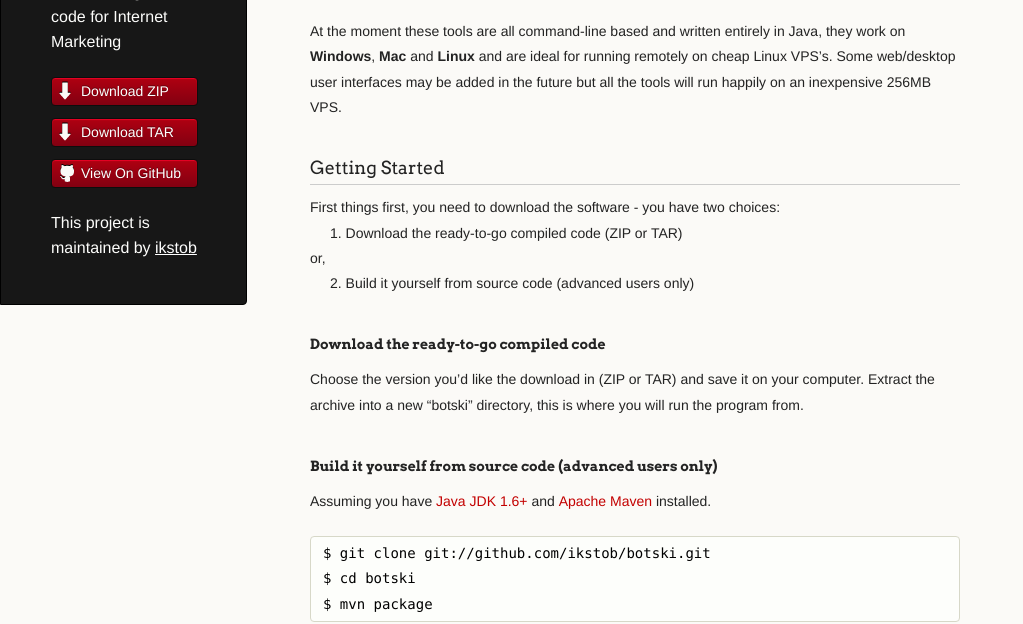
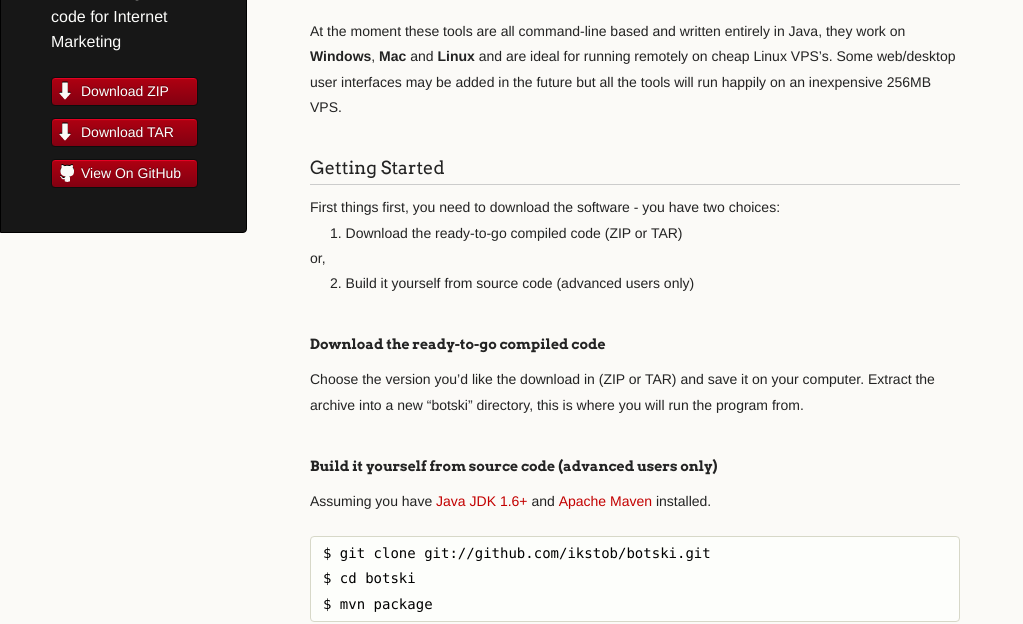
Before and after one commit to ikstob/ikstob.github.com, a plain HTML site: page index.html in a window 1280 px wide. Shown: the part 189-813 px from the top of the page, without its empty margins (0-1023 px from the left). Drawn offline with Linux system fonts and the light colour scheme.

Commit message:
hid github link

```diff
--- a/index.html
+++ b/index.html
@@ -25,7 +25,7 @@
           <li><a class="buttons github" href="https://github.com/ikstob/botski">View On GitHub</a></li>
         </ul>
 
-        <p class="header">This project is maintained by <a class="header name" href="https://github.com/ikstob">ikstob</a></p>
+        <p class="header"><!-- This project is maintained by <a class="header name" href="https://github.com/ikstob">ikstob</a>  --></p>
 
 
       </header>
```
